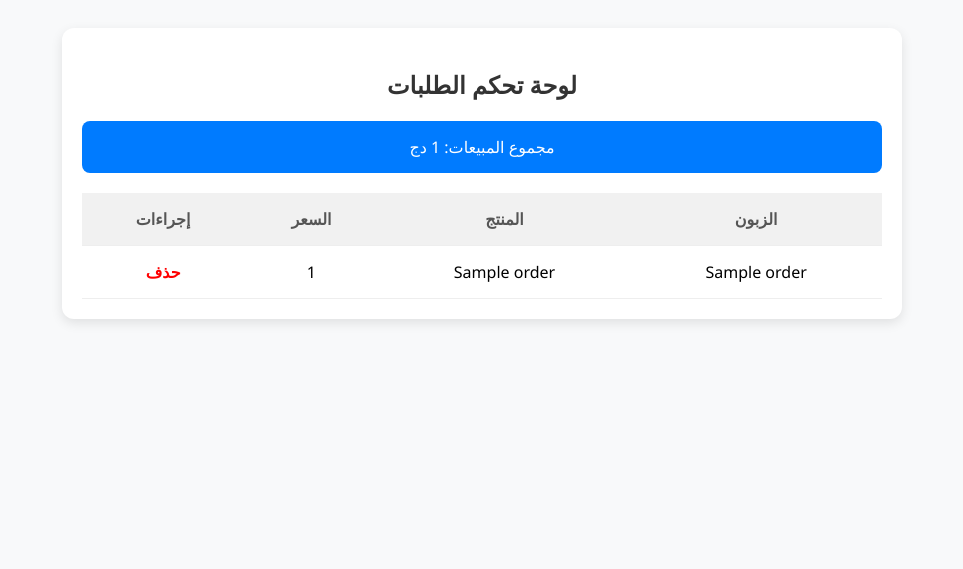
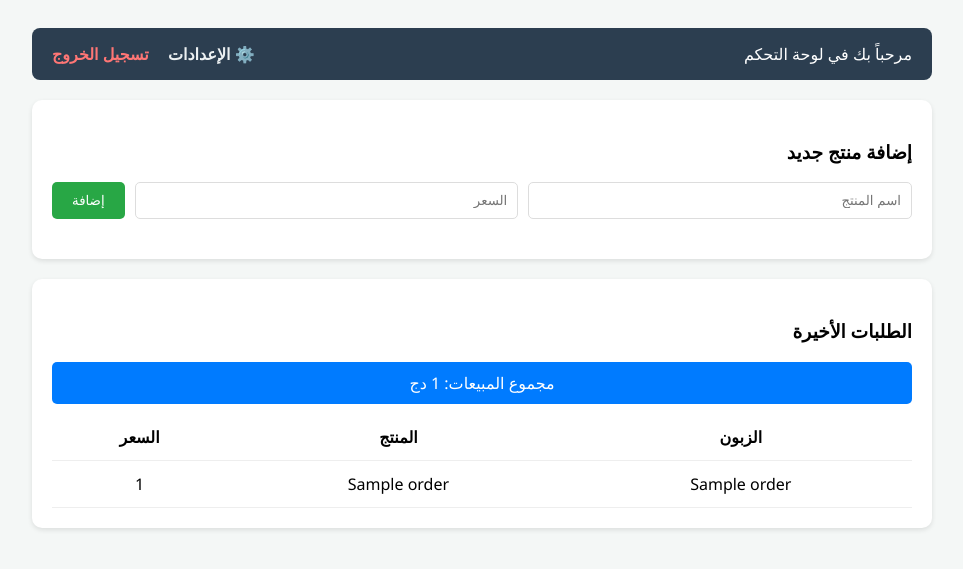
Before and after one commit to chichideb2007-blip/bisnes, a Flask app: template templates/dashboard.html in a window 1280 px wide. Shown: the top 569 px of the page, without its empty margins (158-1121 px from the left). Run offline with Flask 3, Linux system fonts and the light colour scheme; the template is opened without the code that fills it: most values are stand-ins (such as "Sample title", 1, 10 or a date in 2020).

Commit message:
Update dashboard.html

```diff
--- a/templates/dashboard.html
+++ b/templates/dashboard.html
@@ -2,22 +2,48 @@
 <html lang="ar" dir="rtl">
 <head>
     <meta charset="UTF-8">
+    <title>لوحة التحكم</title>
     <style>
-        body { font-family: 'Segoe UI', sans-serif; background-color: #f8f9fa; padding: 20px; }
-        .container { max-width: 800px; margin: auto; background: white; padding: 20px; border-radius: 12px; box-shadow: 0 4px 12px rgba(0,0,0,0.1); }
-        h2 { color: #333; text-align: center; }
-        table { width: 100%; border-collapse: collapse; margin-top: 20px; }
-        th, td { padding: 15px; text-align: center; border-bottom: 1px solid #eee; }
-        th { background-color: #f1f1f1; color: #555; }
-        tr:hover { background-color: #f9f9f9; }
-        .btn-delete { color: red; text-decoration: none; font-weight: bold; }
-        .stats { background: #007bff; color: white; padding: 15px; border-radius: 8px; text-align: center; margin-bottom: 20px; }
+        body { font-family: 'Segoe UI', sans-serif; background-color: #f4f7f6; padding: 20px; }
+        .container { max-width: 900px; margin: auto; }
+
+        /* شريط التنقل */
+        .navbar { display: flex; justify-content: space-between; background: #2c3e50; padding: 15px 20px; color: white; border-radius: 8px; margin-bottom: 20px; }
+        .navbar a { color: #ecf0f1; text-decoration: none; margin-right: 15px; font-weight: bold; }
+
+        /* البطاقات والجدول */
+        .card { background: white; padding: 20px; border-radius: 10px; box-shadow: 0 2px 5px rgba(0,0,0,0.1); margin-bottom: 20px; }
+        table { width: 100%; border-collapse: collapse; margin-top: 10px; }
+        th, td { padding: 12px; text-align: center; border-bottom: 1px solid #eee; }
+
+        /* نموذج إضافة منتج */
+        .add-form { display: flex; gap: 10px; margin-bottom: 20px; }
+        input { padding: 10px; border: 1px solid #ddd; border-radius: 5px; flex: 1; }
+        button { padding: 10px 20px; background: #28a745; color: white; border: none; border-radius: 5px; cursor: pointer; }
     </style>
 </head>
 <body>
     <div class="container">
-        <h2>لوحة تحكم الطلبات</h2>
-        <div class="stats">
+        <nav class="navbar">
+            <span>مرحباً بك في لوحة التحكم</span>
+            <div>
+                <a href="/settings">⚙️ الإعدادات</a>
+                <a href="/logout" style="color: #ff7675;">تسجيل الخروج</a>
+            </div>
+        </nav>
+
+        <div class="card">
+            <h3>إضافة منتج جديد</h3>
+            <form action="/add-product" method="POST" class="add-form">
+                <input type="text" name="name" placeholder="اسم المنتج" required>
+                <input type="number" name="price" placeholder="السعر" required>
+                <button type="submit">إضافة</button>
+            </form>
+        </div>
+
+        <div class="card">
+            <h3>الطلبات الأخيرة</h3>
+            <div style="background: #007bff; color: white; padding: 10px; border-radius: 5px; text-align: center; margin-bottom: 10px;">
                 مجموع المبيعات: {{ total_sales }} دج
             </div>
             <table>
@@ -25,17 +51,16 @@
                     <th>الزبون</th>
                     <th>المنتج</th>
                     <th>السعر</th>
-                <th>إجراءات</th>
                 </tr>
                 {% for order in orders %}
                 <tr>
                     <td>{{ order.customer_name }}</td>
                     <td>{{ order.product_name }}</td>
                     <td>{{ order.total_price }}</td>
-                <td><a href="/delete-order/{{ order.id }}" class="btn-delete">حذف</a></td>
                 </tr>
                 {% endfor %}
             </table>
         </div>
+    </div>
 </body>
 </html>
```
Lines whose indentation alone changed are shown as unchanged.
